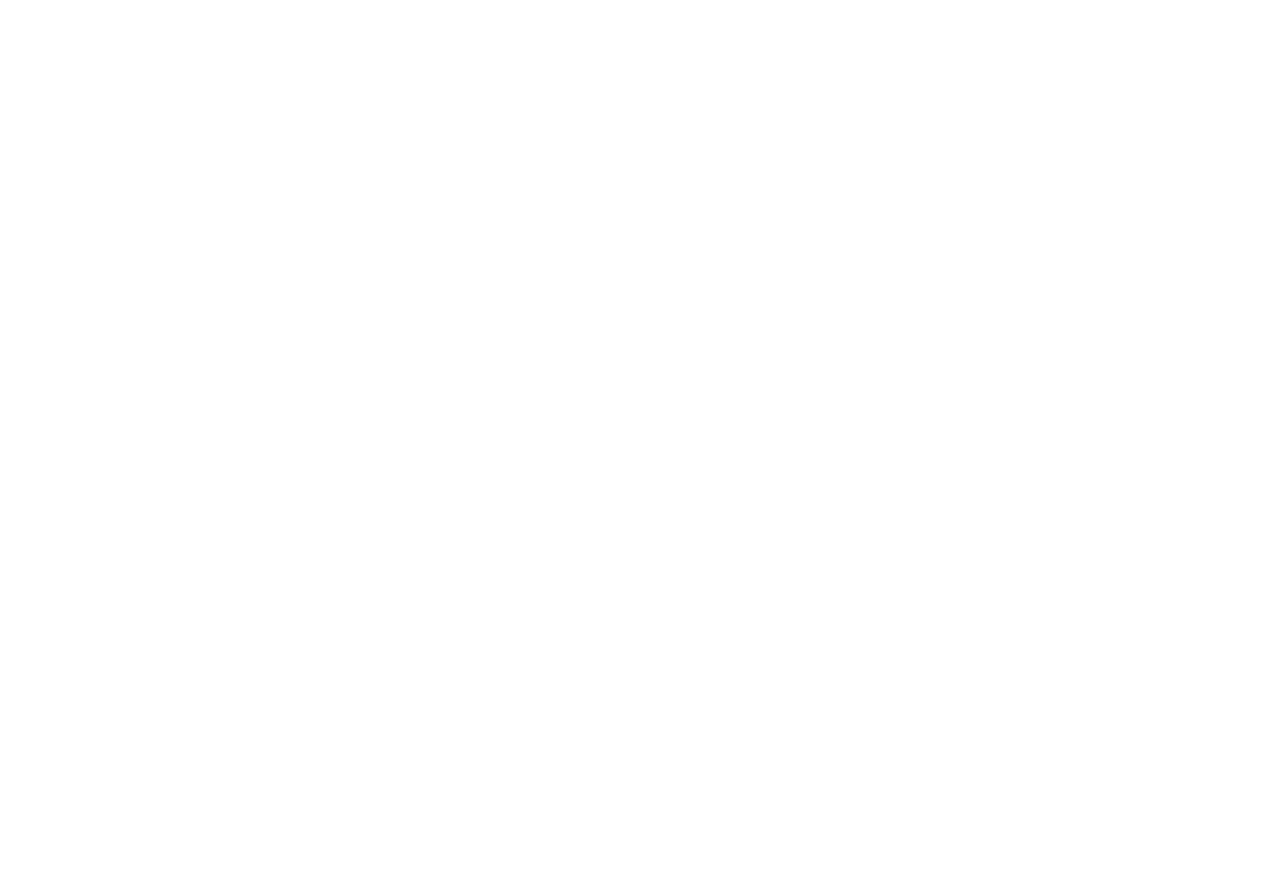
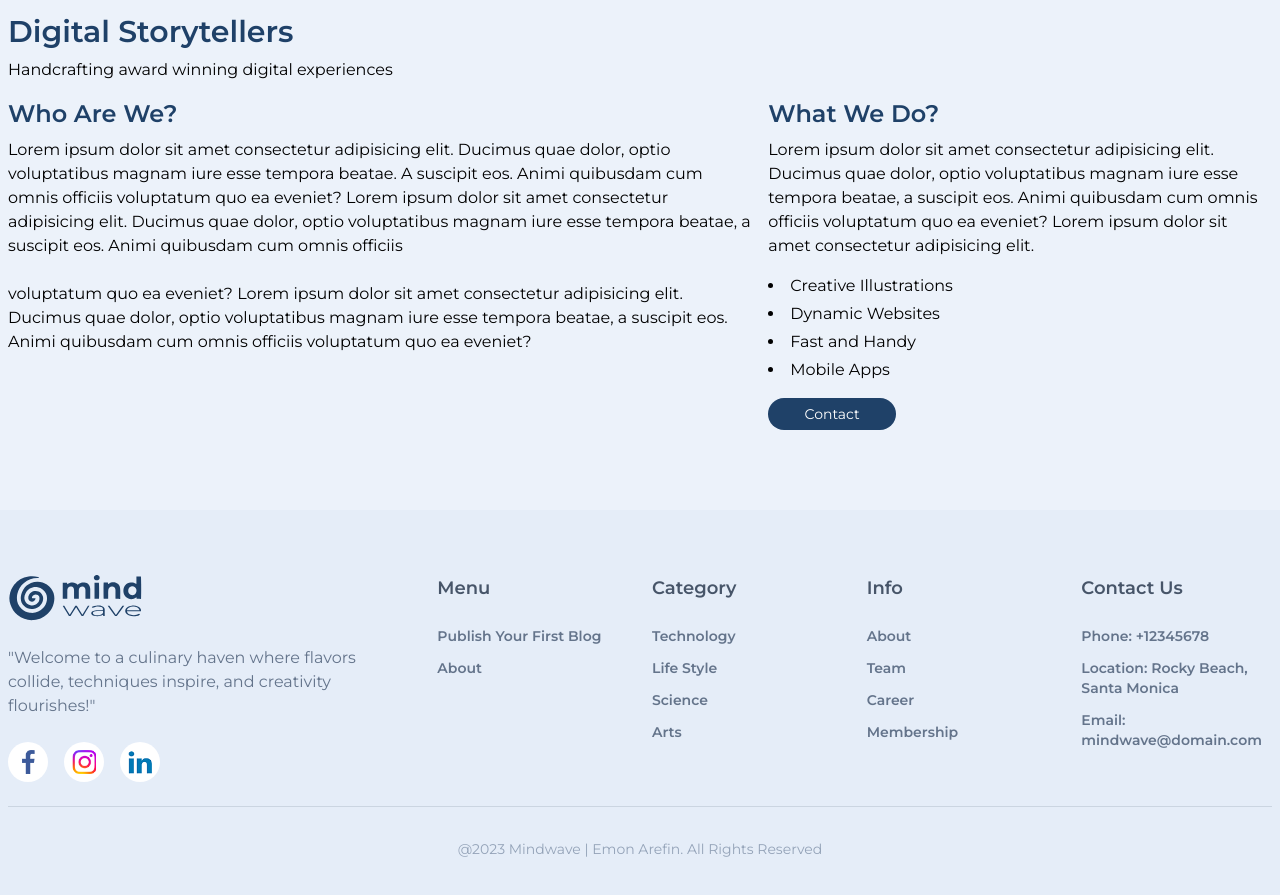
Before and after one commit to emon360arefin/mindwaveblog-client, a React (Vite) app: page / in a window 1280 px wide. Shown: the part 1957-2852 px from the top of the page. Before the commit the page ends 1868 px from the top, so only its background shows below. Built offline with nearby package versions, Linux system fonts and the light colour scheme; no server answers; a web font is replaced by a local one.

Commit message:
About page added

```diff
--- a/src/Components/Shared/Footer/Footer.jsx
+++ b/src/Components/Shared/Footer/Footer.jsx
@@ -8,12 +8,13 @@
     const { user } = useContext(AuthContext);
 
     let items = [
-        { "id": 1, "name": "Publish Your First Blog", "path": "/write" }
+        { "id": 1, "name": "Publish Your First Blog", "path": "/write" },
+        { "id": 2, "name": "About", "path": "/about" },
     ]
 
 
     return (
-        <div className='bg-theme-accent py-16 z-40'>
+        <div className='bg-[#E5EDF8] py-16 z-40'>
             <div className='max-w-7xl mx-auto px-2'>
                 <div className='  grid md:grid-cols-6 grid-col-1  gap-6'>
                     <div className='col-span-2 pr-6 pl-12 md:pl-0'>
--- a/src/Components/Shared/Header/Header2.jsx
+++ b/src/Components/Shared/Header/Header2.jsx
@@ -15,6 +15,7 @@
 
     let items = [
         { "id": 1, "name": "Home", "path": "/" },
+
 
         { "id": 3, "name": "Write", "path": "/write" }
     ]
--- /dev/null
+++ b/src/Pages/About/About.jsx
@@ -0,0 +1,80 @@
+import React from "react";
+
+import { Link } from "react-router-dom";
+import Heading from "../../Components/Shared/Heading/Heading";
+import Button from "../../Components/Shared/Button/Button";
+
+
+const About = () => {
+    return (
+        <div className=' py-16 md:py-20 bg-theme-accent'>
+
+
+
+            <div className="max-w-7xl mx-auto px-2">
+
+                <Heading heading='Discover Our Story: Unveiling the Journey Behind Our Blog'
+                    subheading='Embark on a Journey of Insight and Inspiration: Exploring Stories, Ideas, and Experiences that Shape Our Blogging Narrative'></Heading>
+
+                <div className='flex flex-col gap-4 mt-10'>
+                    <div className="h-72 overflow-hidden relative rounded">
+
+                        <img
+                            src="/team.jpg"
+                            alt=""
+
+                        />
+                    </div>
+                    <div className="flex flex-col gap-2">
+                        <h1 className="text-3xl font-semibold text-theme-primary">Digital Storytellers</h1>
+                        <h2 className="">
+                            Handcrafting award winning digital experiences
+                        </h2>
+                    </div>
+                </div>
+                <div className=" flex flex-col md:flex-row gap-4">
+                    <div className="flex flex-col gap-2 mt-4">
+                        <h1 className="text-2xl font-semibold text-theme-primary">Who Are We?</h1>
+                        <p className="">
+                            Lorem ipsum dolor sit amet consectetur adipisicing elit. Ducimus
+                            quae dolor, optio voluptatibus magnam iure esse tempora beatae. A
+                            suscipit eos. Animi quibusdam cum omnis officiis voluptatum quo ea
+                            eveniet? Lorem ipsum dolor sit amet consectetur adipisicing elit.
+                            Ducimus quae dolor, optio voluptatibus magnam iure esse tempora
+                            beatae, a suscipit eos. Animi quibusdam cum omnis officiis
+                            <br />
+                            <br />
+                            voluptatum quo ea eveniet? Lorem ipsum dolor sit amet consectetur
+                            adipisicing elit. Ducimus quae dolor, optio voluptatibus magnam iure
+                            esse tempora beatae, a suscipit eos. Animi quibusdam cum omnis
+                            officiis voluptatum quo ea eveniet?
+                        </p>
+                    </div>
+                    <div className="flex flex-col gap-2 mt-4">
+                        <h1 className="text-2xl font-semibold text-theme-primary">What We Do?</h1>
+                        <p className="">
+                            Lorem ipsum dolor sit amet consectetur adipisicing elit. Ducimus
+                            quae dolor, optio voluptatibus magnam iure esse tempora beatae, a
+                            suscipit eos. Animi quibusdam cum omnis officiis voluptatum quo ea
+                            eveniet? Lorem ipsum dolor sit amet consectetur adipisicing elit.
+
+                            <div className="mt-4 flex flex-col gap-1">
+                                <li>Creative Illustrations</li>
+                                <li>Dynamic Websites</li>
+                                <li>Fast and Handy</li>
+                                <li>Mobile Apps</li>
+
+                            </div>
+                        </p>
+                        <Link className="mt-2" href='/contact'>
+                            <Button width='w-32'>Contact</Button>
+                        </Link>
+                    </div>
+                </div>
+            </div>
+
+        </div>
+    );
+};
+
+export default About;
--- a/src/Pages/Home/Home.jsx
+++ b/src/Pages/Home/Home.jsx
@@ -4,6 +4,7 @@
 import { AuthContext } from '../../Components/Authprovider/Authprovider';
 // import StickyPanel from './StickyPanel/StickyPanel';
 import Blog from '../Blog/Blog';
+import About from '../About/About';
 
 const Home = () => {
     const { user } = useContext(AuthContext)
@@ -15,6 +16,7 @@
                     !user ? <>
                         <HeroSection></HeroSection>
                         <HomeBlog></HomeBlog>
+                        <About></About>
                     </> :
                         <div className='flex flex-col-reverse md:flex-row gap-4  max-w-7xl mx-auto'>
                             {/* Left Col */}
--- a/src/Routes/Routes.jsx
+++ b/src/Routes/Routes.jsx
@@ -10,6 +10,7 @@
 import Blog from "../Pages/Blog/Blog";
 import PrivateRoute from "./PrivateRoute";
 import Write from "../Pages/Write/Write";
+import About from "../Pages/About/About";
 
 
 const router = createBrowserRouter([
@@ -40,6 +41,10 @@
             {
                 path: '/write',
                 element: <PrivateRoute><Write></Write></PrivateRoute>
+            },
+            {
+                path: '/about',
+                element: <About></About>
             }
         ]
     },
```
Also changed, not shown: public/team.jpg (added).
